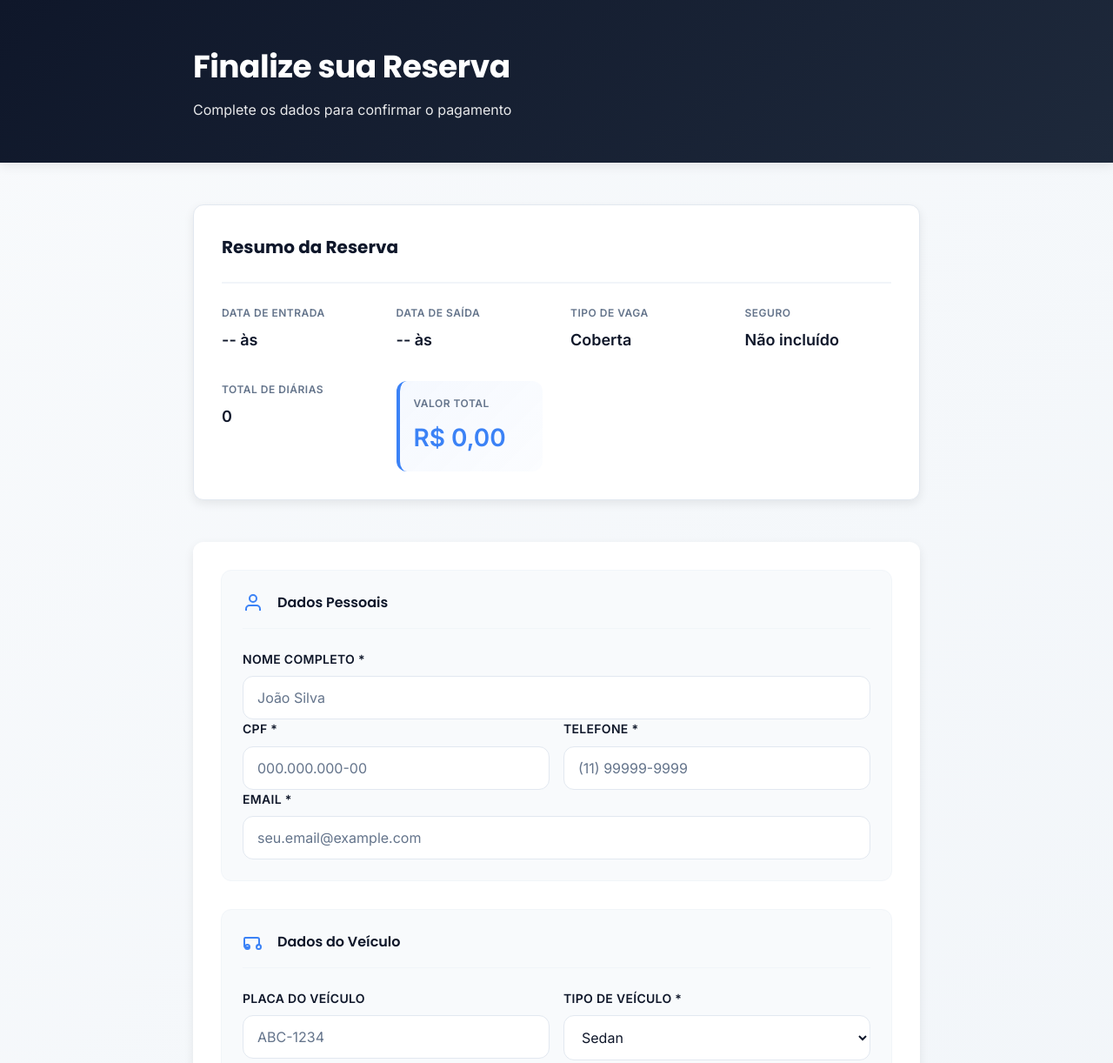
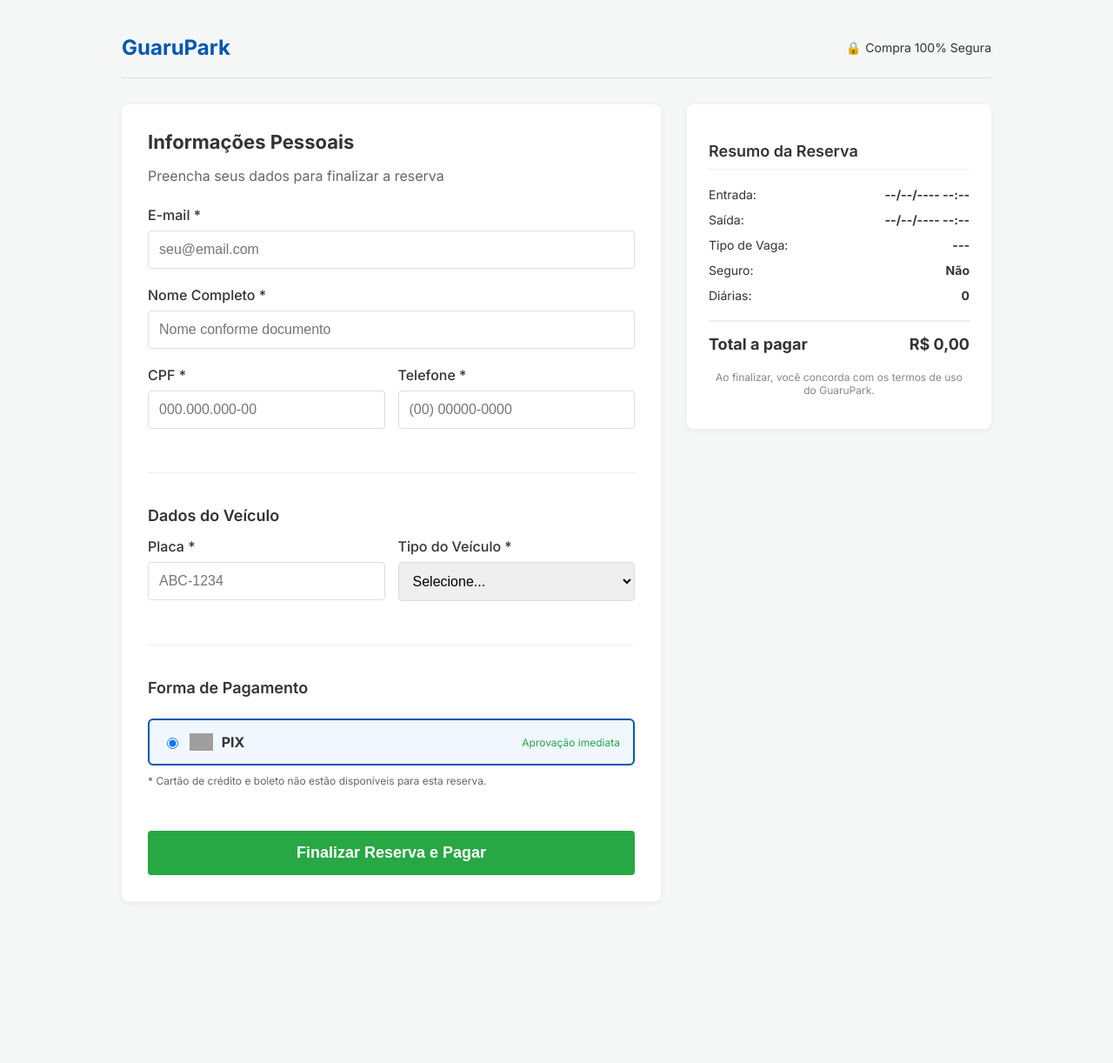
Before and after one commit to onlineshop122109-cpu/estacionamento, a website: page public/index.html in a window 1280 px wide. Shown: the top 1222 px of the page at 87% size. After the commit the page ends 1056 px from the top, so only its background shows below. Drawn offline with Linux system fonts and the light colour scheme; grey boxes are pictures that could not be loaded.

Commit message:
Update index.html

```diff
--- a/public/index.html
+++ b/public/index.html
@@ -1,210 +1,349 @@
 <!DOCTYPE html>
-<html lang="pt-BR">
+<html lang="pt-br">
 <head>
-    <meta charset="UTF-8">
-    <meta name="viewport" content="width=device-width, initial-scale=1.0">
-    <title>Checkout de Reserva - Estacionamento</title>
-    <link rel="preconnect" href="https://fonts.googleapis.com">
-    <link rel="preconnect" href="https://fonts.gstatic.com" crossorigin>
-    <link href="https://fonts.googleapis.com/css2?family=Poppins:wght@600;700&family=Inter:wght@400;500;600&display=swap" rel="stylesheet">
-    <link rel="stylesheet" href="style.css">
+  <meta charset="UTF-8" />
+  <meta name="viewport" content="width=device-width, initial-scale=1.0" />
+  <title>Pagamento - Finalizar Compra</title>
+  <link href="https://fonts.googleapis.com/css2?family=Inter:wght@300;400;500;600;700&display=swap" rel="stylesheet">
+  <style>
+    :root {
+      --primary-color: #0056b3;
+      --secondary-color: #f8f9fa;
+      --text-color: #333;
+      --border-color: #ddd;
+      --success-color: #28a745;
+      --warning-color: #ffc107;
+    }
+
+    body {
+      font-family: 'Inter', sans-serif;
+      background-color: #f4f7f6;
+      color: var(--text-color);
+      margin: 0;
+      padding: 0;
+    }
+
+    .checkout-container {
+      max-width: 1000px;
+      margin: 0 auto;
+      padding: 20px;
+    }
+
+    .checkout-header {
+      display: flex;
+      justify-content: space-between;
+      align-items: center;
+      padding: 20px 0;
+      border-bottom: 1px solid var(--border-color);
+      margin-bottom: 30px;
+    }
+
+    .logo {
+      font-size: 24px;
+      font-weight: 700;
+      color: var(--primary-color);
+    }
+
+    .security-badge {
+      font-size: 14px;
+      display: flex;
+      align-items: center;
+      gap: 5px;
+    }
+
+    .main-content {
+      display: grid;
+      grid-template-columns: 1fr 350px;
+      gap: 30px;
+    }
+
+    @media (max-width: 768px) {
+      .main-content {
+        grid-template-columns: 1fr;
+      }
+    }
+
+    .step-content {
+      background: #fff;
+      padding: 30px;
+      border-radius: 8px;
+      box-shadow: 0 2px 10px rgba(0,0,0,0.05);
+    }
+
+    .step-title {
+      margin-top: 0;
+      font-size: 22px;
+      margin-bottom: 10px;
+    }
+
+    .step-subtitle {
+      color: #666;
+      margin-bottom: 25px;
+    }
+
+    .form-group {
+      margin-bottom: 20px;
+    }
+
+    .form-label {
+      display: block;
+      margin-bottom: 8px;
+      font-weight: 500;
+    }
+
+    .form-input, .form-select {
+      width: 100%;
+      padding: 12px;
+      border: 1px solid var(--border-color);
+      border-radius: 4px;
+      box-sizing: border-box;
+      font-size: 16px;
+    }
+
+    .form-row {
+      display: grid;
+      grid-template-columns: 1fr 1fr;
+      gap: 15px;
+    }
+
+    .section-divider {
+      margin: 30px 0;
+      border-top: 1px solid #eee;
+      padding-top: 20px;
+    }
+
+    .section-title {
+      font-size: 18px;
+      font-weight: 600;
+      margin-bottom: 15px;
+    }
+
+    .order-summary {
+      background: #fff;
+      padding: 25px;
+      border-radius: 8px;
+      box-shadow: 0 2px 10px rgba(0,0,0,0.05);
+      height: fit-content;
+      position: sticky;
+      top: 20px;
+    }
+
+    .summary-title {
+      font-size: 18px;
+      font-weight: 600;
+      margin-bottom: 20px;
+      border-bottom: 1px solid #eee;
+      padding-bottom: 10px;
+    }
+
+    .summary-item {
+      display: flex;
+      justify-content: space-between;
+      margin-bottom: 12px;
+      font-size: 14px;
+    }
+
+    .summary-total {
+      display: flex;
+      justify-content: space-between;
+      margin-top: 20px;
+      padding-top: 15px;
+      border-top: 2px solid #eee;
+      font-weight: 700;
+      font-size: 18px;
+    }
+
+    .payment-methods {
+      margin-top: 25px;
+    }
+
+    .payment-option {
+      border: 2px solid var(--border-color);
+      border-radius: 6px;
+      padding: 15px;
+      margin-bottom: 10px;
+      cursor: pointer;
+      display: flex;
+      align-items: center;
+      gap: 10px;
+      transition: all 0.2s;
+    }
+
+    .payment-option.active {
+      border-color: var(--primary-color);
+      background-color: #f0f7ff;
+    }
+
+    .btn-primary {
+      background-color: var(--success-color);
+      color: white;
+      border: none;
+      padding: 15px;
+      border-radius: 4px;
+      font-size: 18px;
+      font-weight: 600;
+      width: 100%;
+      cursor: pointer;
+      margin-top: 20px;
+      transition: background 0.2s;
+    }
+
+    .btn-primary:hover {
+      background-color: #218838;
+    }
+
+    .error-message {
+      color: #dc3545;
+      font-size: 12px;
+      margin-top: 5px;
+      display: none;
+    }
+
+    /* Mobile Summary Toggle */
+    .order-summary-mobile {
+      display: none;
+      background: #fff;
+      padding: 15px;
+      border-bottom: 1px solid #eee;
+      margin-bottom: 20px;
+    }
+
+    @media (max-width: 768px) {
+      .order-summary-mobile {
+        display: block;
+      }
+      .order-summary.desktop-only {
+        display: none;
+      }
+    }
+  </style>
 </head>
 <body>
-    <!-- Header -->
-    <header class="header">
-        <div class="container">
-            <h1 class="header-title">Finalize sua Reserva</h1>
-            <p class="header-subtitle">Complete os dados para confirmar o pagamento</p>
+    <div class="checkout-container">
+        <header class="checkout-header">
+            <div class="header-content" style="display: flex; width: 100%; justify-content: space-between; align-items: center;">
+                <div class="logo">GuaruPark</div>
+                <div class="security-badge">
+                    <span>🔒</span>
+                    Compra 100% Segura
+                </div>
             </div>
         </header>
 
-    <!-- Main Content -->
-    <main class="main-container">
-        <div class="container">
-            <!-- Resumo da Reserva - Topo -->
-            <div class="summary-top-section">
-                <div class="summary-top-card">
-                    <div class="summary-top-header">
-                        <h2 class="summary-top-title">Resumo da Reserva</h2>
-                    </div>
-
-                    <div class="summary-top-grid">
-                        <div class="summary-top-item">
-                            <span class="summary-top-label">Data de Entrada</span>
-                            <span class="summary-top-value" id="summaryEntryDate">--</span>
-                        </div>
-
-                        <div class="summary-top-item">
-                            <span class="summary-top-label">Data de Saída</span>
-                            <span class="summary-top-value" id="summaryExitDate">--</span>
-                        </div>
-
-                        <div class="summary-top-item">
-                            <span class="summary-top-label">Tipo de Vaga</span>
-                            <span class="summary-top-value" id="summaryParkingType">--</span>
-                        </div>
-
-                        <div class="summary-top-item">
-                            <span class="summary-top-label">Seguro</span>
-                            <span class="summary-top-value" id="summaryInsurance">--</span>
-                        </div>
-
-                        <div class="summary-top-item">
-                            <span class="summary-top-label">Total de Diárias</span>
-                            <span class="summary-top-value" id="summaryTotalDays">0</span>
-                        </div>
-
-                        <div class="summary-top-item summary-top-item-highlight">
-                            <span class="summary-top-label">Valor Total</span>
-                            <span class="summary-top-value-highlight" id="summaryTotalPrice">R$ 0,00</span>
-                        </div>
-                    </div>
+        <div class="order-summary-mobile">
+            <div style="display: flex; justify-content: space-between; font-weight: 600;">
+                <span>Resumo do Pedido</span>
+                <span id="mobileTotalPrice">R$ 0,00</span>
             </div>
         </div>
 
-            <!-- Formulário -->
-            <div class="form-container">
-                <form id="checkoutForm" class="checkout-form">
-                    <!-- Dados Pessoais -->
-                    <div class="form-card">
-                        <div class="card-header">
-                            <svg class="card-icon" viewBox="0 0 24 24" fill="none" stroke="currentColor" stroke-width="2">
-                                <path d="M20 21v-2a4 4 0 0 0-4-4H8a4 4 0 0 0-4 4v2"></path>
-                                <circle cx="12" cy="7" r="4"></circle>
-                            </svg>
-                            <h3 class="card-title">Dados Pessoais</h3>
+        <main class="main-content">
+            <div class="step-content">
+                <form id="checkoutForm">
+                    <h2 class="step-title">Informações Pessoais</h2>
+                    <p class="step-subtitle">Preencha seus dados para finalizar a reserva</p>
+
+                    <div class="form-group">
+                        <label class="form-label" for="email">E-mail *</label>
+                        <input type="email" id="email" name="email" class="form-input" required placeholder="seu@email.com">
                     </div>
 
                     <div class="form-group">
-                            <label for="name" class="form-label">Nome Completo *</label>
-                            <input type="text" id="name" name="name" placeholder="João Silva" class="form-input" required>
+                        <label class="form-label" for="fullName">Nome Completo *</label>
+                        <input type="text" id="fullName" name="fullName" class="form-input" required placeholder="Nome conforme documento">
                     </div>
 
                     <div class="form-row">
                         <div class="form-group">
-                                <label for="cpf" class="form-label">CPF *</label>
-                                <input type="text" id="cpf" name="cpf" placeholder="000.000.000-00" class="form-input" maxlength="14" required>
+                            <label class="form-label" for="cpf">CPF *</label>
+                            <input type="text" id="cpf" name="cpf" class="form-input" maxlength="14" required placeholder="000.000.000-00">
                         </div>
-
                         <div class="form-group">
-                                <label for="phone" class="form-label">Telefone *</label>
-                                <input type="tel" id="phone" name="phone" placeholder="(11) 99999-9999" class="form-input" maxlength="15" required>
+                            <label class="form-label" for="phone">Telefone *</label>
+                            <input type="tel" id="phone" name="phone" class="form-input" maxlength="15" required placeholder="(00) 00000-0000">
                         </div>
                     </div>
 
-                        <div class="form-group">
-                            <label for="email" class="form-label">Email *</label>
-                            <input type="email" id="email" name="email" placeholder="seu.email@example.com" class="form-input" required>
-                        </div>
-                    </div>
-
-                    <!-- Dados do Veículo -->
-                    <div class="form-card">
-                        <div class="card-header">
-                            <svg class="card-icon" viewBox="0 0 24 24" fill="none" stroke="currentColor" stroke-width="2">
-                                <circle cx="18.5" cy="17.5" r="2.5"></circle>
-                                <circle cx="5.5" cy="17.5" r="2.5"></circle>
-                                <path d="M7 18H3c-1 0-1-.895-1-2V9c0-1 0-2 1-2h14c1 0 2 1 2 2v7"></path>
-                                <path d="M16 16h2"></path>
-                            </svg>
-                            <h3 class="card-title">Dados do Veículo</h3>
-                        </div>
-
+                    <div class="section-divider">
+                        <h3 class="section-title">Dados do Veículo</h3>
                         <div class="form-row">
                             <div class="form-group">
-                                <label for="licensePlate" class="form-label">Placa do Veículo</label>
-                                <input type="text" id="licensePlate" name="licensePlate" placeholder="ABC-1234" class="form-input" maxlength="8">
+                                <label class="form-label" for="plate">Placa *</label>
+                                <input type="text" id="plate" name="plate" class="form-input" required placeholder="ABC-1234" style="text-transform: uppercase;">
                             </div>
-
                             <div class="form-group">
-                                <label for="vehicleType" class="form-label">Tipo de Veículo *</label>
-                                <select id="vehicleType" name="vehicleType" class="form-input" required>
-                                    <option value="sedan">Sedan</option>
-                                    <option value="suv">SUV</option>
-                                    <option value="hatchback">Hatchback</option>
-                                    <option value="pickup">Pickup</option>
-                                    <option value="van">Van</option>
-                                    <option value="motorcycle">Motocicleta</option>
+                                <label class="form-label" for="vehicleType">Tipo do Veículo *</label>
+                                <select id="vehicleType" name="vehicleType" class="form-select" required>
+                                    <option value="">Selecione...</option>
+                                    <option value="passeio">Passeio / Sedan</option>
+                                    <option value="suv">SUV / Caminhonete</option>
+                                    <option value="moto">Motocicleta</option>
+                                    <option value="van">Van / Utilitário</option>
                                 </select>
                             </div>
                         </div>
                     </div>
 
-                    <!-- Método de Pagamento -->
-                    <div class="form-card">
-                        <h3 class="card-title">Método de Pagamento</h3>
-
-                        <div class="payment-option">
-                            <input type="radio" id="pix" name="paymentMethod" value="pix" checked class="payment-radio">
-                            <label for="pix" class="payment-label">
-                                <span class="payment-name">Pix</span>
-                                <span class="payment-desc">Transferência instantânea e segura</span>
+                    <div class="section-divider">
+                        <h3 class="section-title">Forma de Pagamento</h3>
+                        <div class="payment-methods">
+                            <div class="payment-option active">
+                                <input type="radio" name="paymentMethod" value="pix" checked id="payPix">
+                                <label for="payPix" style="display: flex; align-items: center; gap: 10px; cursor: pointer; width: 100%;">
+                                    <img src="https://logopng.com.br/logos/pix-106.png" alt="PIX" height="20">
+                                    <strong>PIX</strong>
+                                    <span style="margin-left: auto; color: var(--success-color); font-size: 12px;">Aprovação imediata</span>
                                 </label>
+                            </div>
+                            <p style="font-size: 12px; color: #666; margin-top: 10px;">
+                                * Cartão de crédito e boleto não estão disponíveis para esta reserva.
+                            </p>
                         </div>
                     </div>
 
-                    <!-- Botão de Envio -->
-                    <button type="submit" class="submit-btn" id="submitBtn">Confirmar e Pagar</button>
-
-                    <!-- Aviso de Segurança -->
-                    <div class="security-info">
-                        <svg class="security-icon" viewBox="0 0 24 24" fill="none" stroke="currentColor" stroke-width="2">
-                            <path d="M12 22s8-4 8-10V5l-8-3-8 3v7c0 6 8 10 8 10z"></path>
-                            <polyline points="20 6 9 17 4 12"></polyline>
-                        </svg>
-                        <p class="security-text">Seus dados estão protegidos com criptografia SSL de 256 bits</p>
-                    </div>
+                    <button type="submit" class="btn-primary">
+                        Finalizar Reserva e Pagar
+                    </button>
                 </form>
             </div>
+
+            <aside class="order-summary desktop-only">
+                <h3 class="summary-title">Resumo da Reserva</h3>
+
+                <div id="summaryDetails">
+                    <div class="summary-item">
+                        <span>Entrada:</span>
+                        <strong id="displayEntry">--/--/---- --:--</strong>
                     </div>
-    </main>
-
-    <!-- Modal Pix -->
-    <div id="pixModal" class="modal hidden">
-        <div class="modal-overlay"></div>
-        <div class="modal-content">
-            <button type="button" class="modal-close" id="modalCloseBtn">
-                <svg viewBox="0 0 24 24" fill="none" stroke="currentColor" stroke-width="2">
-                    <line x1="18" y1="6" x2="6" y2="18"></line>
-                    <line x1="6" y1="6" x2="18" y2="18"></line>
-                </svg>
-            </button>
-
-            <div class="modal-header">
-                <svg class="modal-icon" viewBox="0 0 24 24" fill="none" stroke="currentColor" stroke-width="2">
-                    <polyline points="20 6 9 17 4 12"></polyline>
-                </svg>
-                <h2 class="modal-title">Escaneie o QR Code</h2>
-                <p class="modal-subtitle">Use seu app bancário para confirmar o pagamento</p>
+                    <div class="summary-item">
+                        <span>Saída:</span>
+                        <strong id="displayExit">--/--/---- --:--</strong>
                     </div>
-
-            <div class="qr-code-container">
-                <img id="qrCodeImage" src="" alt="QR Code Pix" class="qr-code">
+                    <div class="summary-item">
+                        <span>Tipo de Vaga:</span>
+                        <strong id="displayParking">---</strong>
                     </div>
-
-            <div class="modal-amount">
-                <p class="amount-label">Valor a pagar</p>
-                <p class="amount-value" id="modalTotalPrice">R$ 0,00</p>
+                    <div class="summary-item">
+                        <span>Seguro:</span>
+                        <strong id="displayInsurance">Não</strong>
                     </div>
-
-            <div class="pix-key-section">
-                <p class="pix-key-label">Ou copie a chave Pix</p>
-                <div class="pix-key-input-group">
-                    <input type="text" id="pixKey" value="00020126580014br.gov.bcb.pix..." readonly class="pix-key-input">
-                    <button type="button" class="copy-btn" id="copyPixBtn">Copiar</button>
+                    <div class="summary-item">
+                        <span>Diárias:</span>
+                        <strong id="displayDays">0</strong>
                     </div>
                 </div>
 
-            <div class="modal-buttons">
-                <button type="button" class="modal-btn modal-btn-secondary" id="backBtn">Voltar</button>
-                <button type="button" class="modal-btn modal-btn-primary" id="confirmPaymentBtn">Confirmar Pagamento</button>
-            </div>
-        </div>
+                <div class="summary-total">
+                    <span>Total a pagar</span>
+                    <span id="displayTotal">R$ 0,00</span>
                 </div>
 
-    <!-- Toast Container -->
-    <div id="toastContainer" class="toast-container"></div>
+                <div style="margin-top: 20px; font-size: 12px; color: #888; text-align: center;">
+                    <p>Ao finalizar, você concorda com os termos de uso do GuaruPark.</p>
+                </div>
+            </aside>
+        </main>
+    </div>
 
-    <script src="script.js"></script>
 </body>
 </html>
```
Lines whose indentation alone changed are shown as unchanged.
